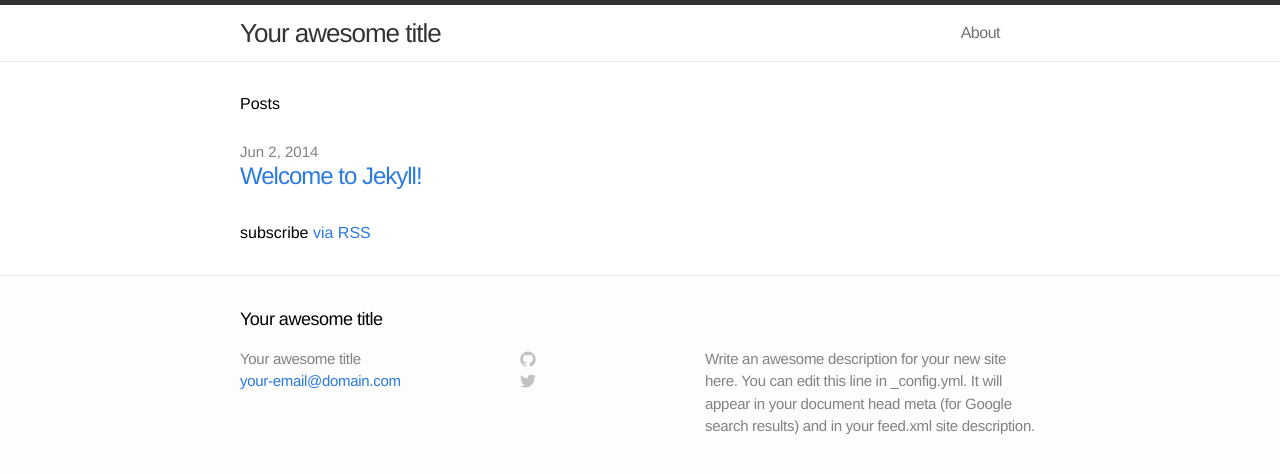
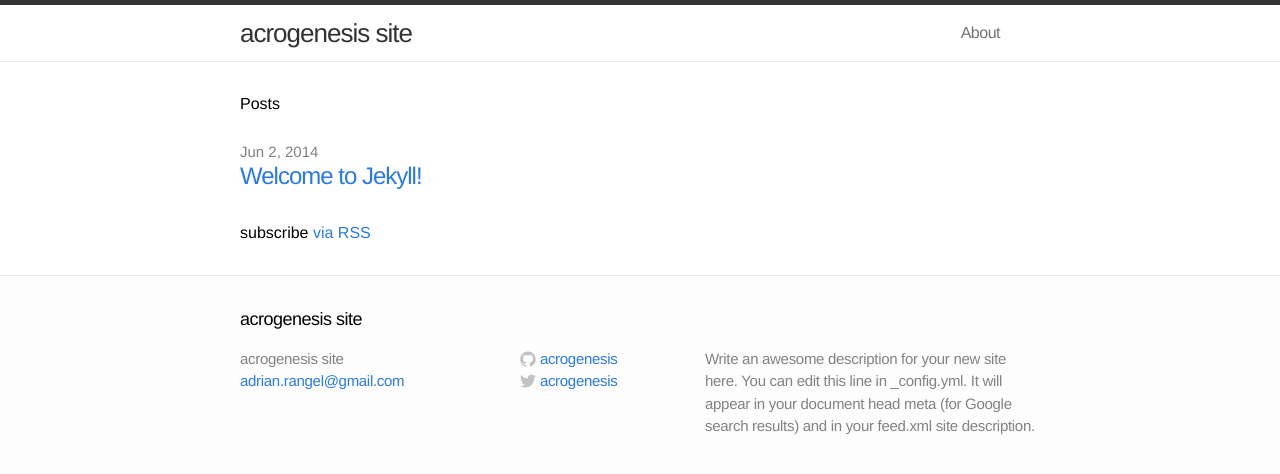
Before and after one commit to acrogenesis/blog, a Jekyll site: the page built from index.html, in a window 1280 px wide. Shown: the top 474 px of the page. Built offline with Jekyll 4.4.1, drawn with Linux system fonts in a browser that asks for light colours.

Commit message:
add username

```diff
--- a/_config.yml
+++ b/_config.yml
@@ -1,9 +1,10 @@
 # Site settings
-title: Your awesome title
-email: your-email@domain.com
+title: acrogenesis site
+email: adrian.rangel@gmail.com
 description: "Write an awesome description for your new site here. You can edit this line in _config.yml. It will appear in your document head meta (for Google search results) and in your feed.xml site description."
 baseurl: ""
-url: "http://yourdomain.com"
+url: "http://acrogenesis.com"
+username: acrogenesis
 
 # Build settings
 markdown: kramdown
```
